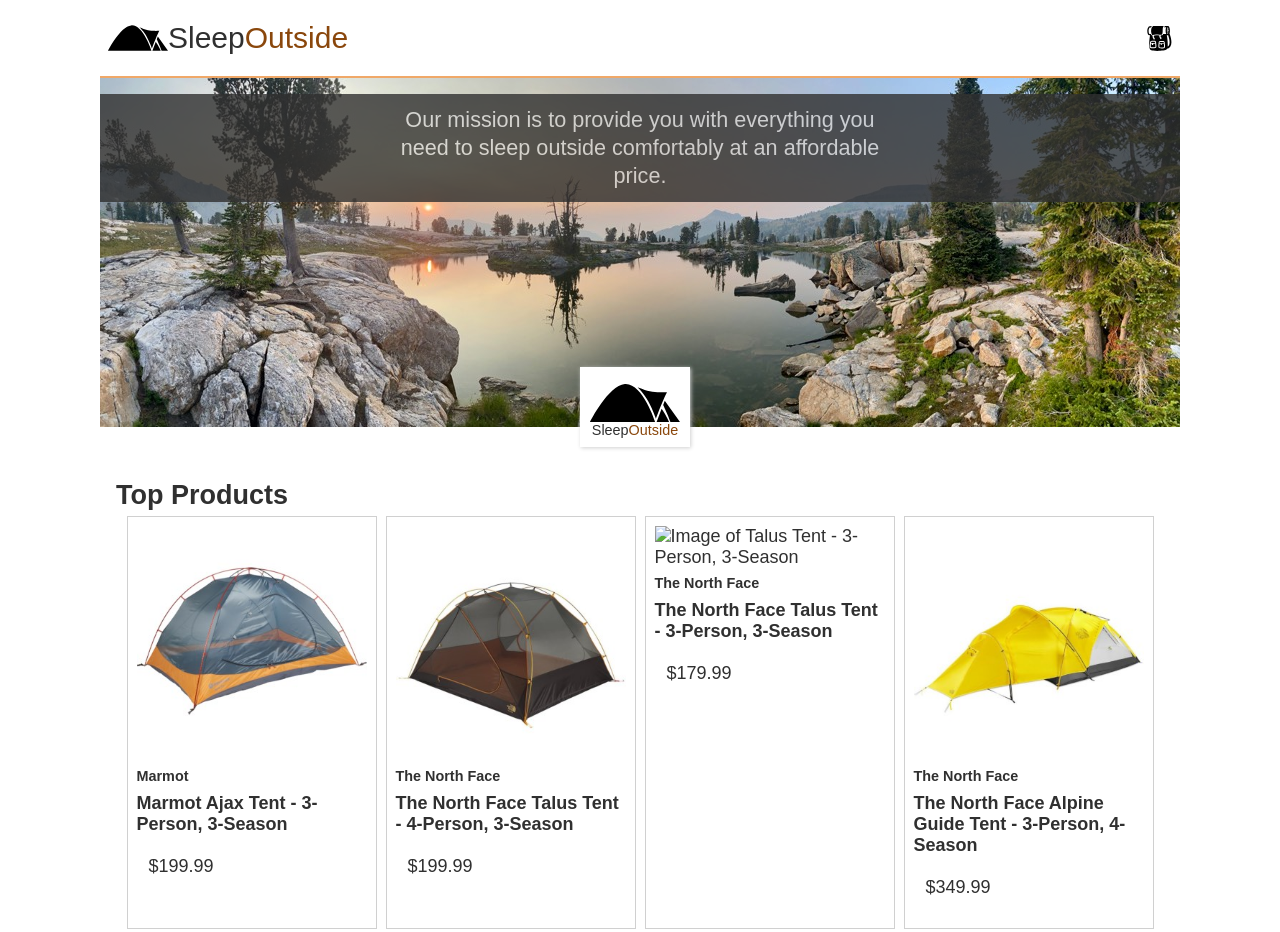
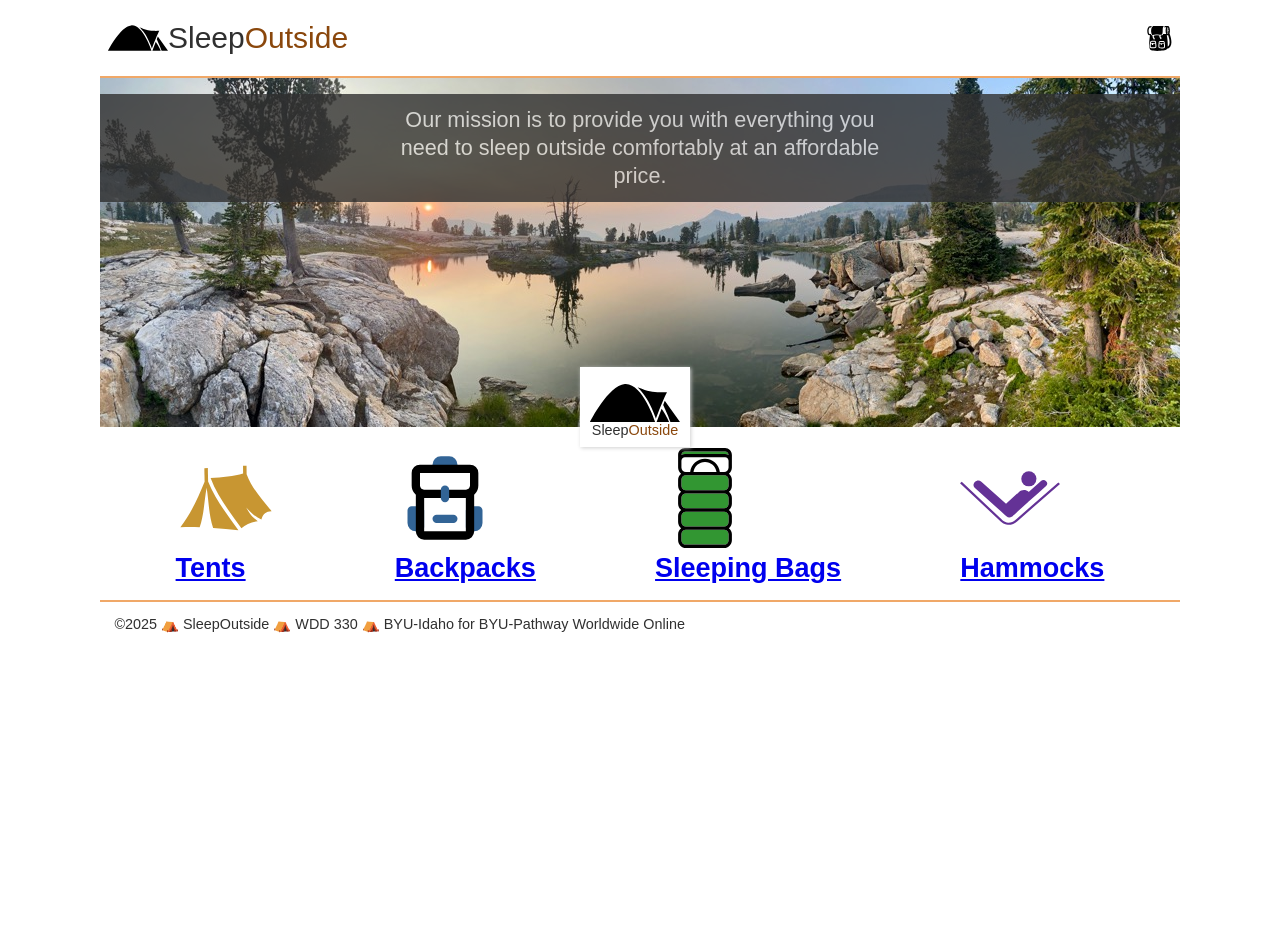
Before and after one commit to trevheg/wdd330-sleepoutside, a website built with Vite: page src/index.html in a window 1280 px wide. Shown: the top 932 px of the page. After the commit the page ends 800 px from the top, so only its background shows below. Built offline with nearby package versions, Linux system fonts and the light colour scheme; files whose address does not match are found by name.

Commit message:
Got through step 3

```diff
--- a/src/css/style.css
+++ b/src/css/style.css
@@ -215,11 +215,14 @@
 
 /* End product list card */
 
+/* Styles for product details */
 .product-detail {
   padding: 1em;
   max-width: 500px;
   margin: auto;
 }
+
+/* End product details */
 
 .product-detail img {
   width: 100%;
@@ -269,6 +272,27 @@
   text-align: right;
 }
 
+/* End cart list card styles */
+
+/* Category Links */
+
+.category-links {
+  display: flex;
+  padding: 1rem;
+  justify-content: space-around;
+}
+
+/* .category-links a {
+  display: grid;
+  justify-content: center;
+} */
+
+.category-links img {
+  height: 100px;
+}
+
+/* End Category Links */
+
 @media screen and (min-width: 500px) {
   body {
     max-width: 1080px;
--- a/src/index.html
+++ b/src/index.html
@@ -30,61 +30,31 @@
           </p>
         </div>
       </div>
+      <div class="category-links">
+        <a href="product_listing/index.html?category=tents">
+          <img src="/images/category-tents.svg" alt="Tents">
+          <h2>Tents</h2>
+        </a>
+        <a href="product_listing/index.html?category=backpacks">
+          <img src="/images/category-backpacks.svg" alt="Backpacks">
+          <h2>Backpacks</h2>
+        </a>
+        <a href="product_listing/index.html?category=sleeping-bags">
+          <img src="/images/category-sleepingbags.svg" alt="Sleeping Bags">
+          <h2>Sleeping Bags</h2>
+        </a>
+        <a href="product_listing/index.html?category=hammocks">
+          <img src="/images/category-hammocks.svg" alt="Hammocks">
+          <h2>Hammocks</h2>
+        </a>
 
-      <section class="products">
-        <h2>Top Products</h2>
-        <ul class="product-list">
-          <!-- <li class="product-card">
-            <a href="product_pages/?product=880RR">
-              <img
-                src="images/tents/marmot-ajax-tent-3-person-3-season-in-pale-pumpkin-terracotta~p~880rr_01~320.jpg"
-                alt="Marmot Ajax tent"
-              />
-              <h3 class="card__brand">Marmot</h3>
-              <h2 class="card__name">Ajax Tent - 3-Person, 3-Season</h2>
-              <p class="product-card__price">$199.99</p>
-            </a>
-          </li>
-          <li class="product-card">
-            <a href="product_pages/?product=985RF">
-              <img
-                src="images/tents/the-north-face-talus-tent-4-person-3-season-in-golden-oak-saffron-yellow~p~985rf_01~320.jpg"
-                alt="Talus Tent - 4-Person, 3-Season"
-              />
-              <h3 class="card__brand">The North Face</h3>
-              <h2 class="card__name">Talus Tent - 4-Person, 3-Season</h2>
-              <p class="product-card__price">$199.99</p>
-            </a>
-          </li>
-          <li class="product-card">
-            <a href="product_pages/?product=985PR">
-              <img
-                src="images/tents/the-north-face-alpine-guide-tent-3-person-4-season-in-canary-yellow-high-rise-grey~p~985pr_01~320.jpg"
-                alt="Alpine Guide Tent - 3-Person, 4-Season"
-              />
-              <h3 class="card__brand">The North Face</h3>
-              <h2 class="card__name">Alpine Guide Tent - 3-Person, 4-Season</h2>
-              <p class="product-card__price">$349.99</p>
-            </a>
-          </li>
-          <li class="product-card">
-            <a href="product_pages/?product=344YJ">
-              <img
-                src="images/tents/cedar-ridge-rimrock-tent-2-person-3-season-in-rust-clay~p~344yj_01~320.jpg"
-                alt="Rimrock Tent - 2-Person, 3-Season"
-              />
-              <h3 class="card__brand">Cedar Ridge</h3>
-              <h2 class="card__name">Rimrock Tent - 2-Person, 3-Season</h2>
-              <p class="product-card__price">$69.99</p>
-            </a>
-          </li> -->
-        </ul>
-      </section>
+      </div>
+
     </main>
     <footer id="main-footer">
 
     </footer>
 
-    <script src="js/main.js" type="module"></script>
+    <script src="../js/main.js" type="module"></script>
   </body>
 </html>
--- a/src/js/main.js
+++ b/src/js/main.js
@@ -1,12 +1,3 @@
-import ProductData from "./ProductData.mjs";
-import ProductList from "./ProductList.mjs";
 import { loadHeaderFooter } from "./utils.mjs";
 
-
 loadHeaderFooter();
-
-const element = document.querySelector(".product-list");
-const productData = new ProductData("tents");
-const productList = new ProductList("tents", productData, element);
-
-productList.init();
```
Also changed, not shown: src/js/product-listing.js (+11 -0 lines), src/product_listing/index.html (+22 -8 lines), src/public/partials/header.html (+2 -2 lines), src/public/images/category-backpacks.svg (added), src/public/images/category-hammocks.svg (added), src/public/images/category-sleepingbags.svg (added), src/public/images/category-tents.svg (added).
